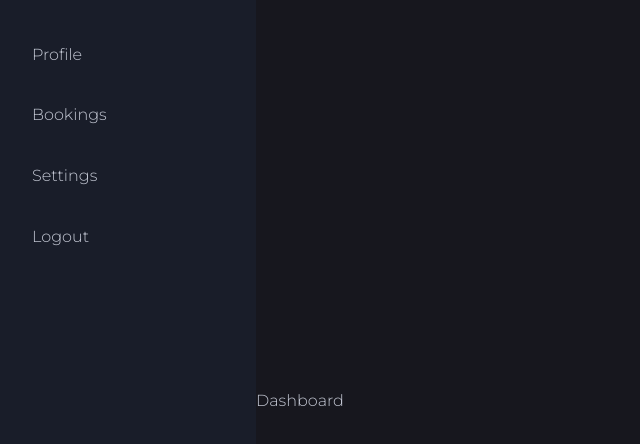
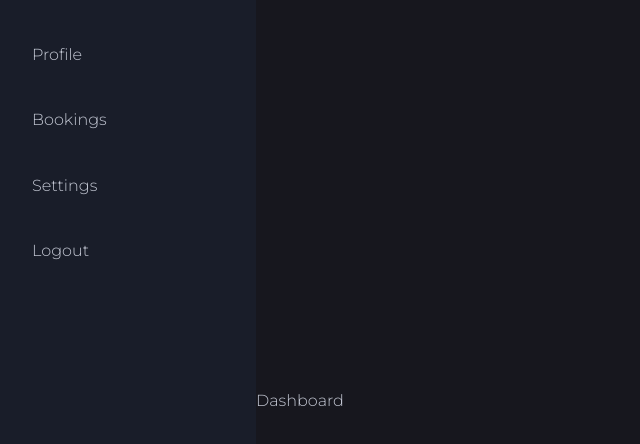
Before and after one commit to im-rhlrvndrn/parkz, a React (Create React App) app in the folder client/: page / in a window 1280 px wide. Shown: the top 444 px of the page, without its empty margins (0-640 px from the left). Built offline with nearby package versions, Linux system fonts and the light colour scheme.

Commit message:
Updated DashboardNav.scss

```diff
--- a/client/src/components/Dashboard/DashboardNav/DashboardNav.scss
+++ b/client/src/components/Dashboard/DashboardNav/DashboardNav.scss
@@ -8,7 +8,7 @@
 
     a {
         padding: 0.8em 0;
-        margin-bottom: 1em;
+        margin-bottom: 1.3em;
         display: block;
         text-transform: capitalize;
         transition: 0.4s;
```
